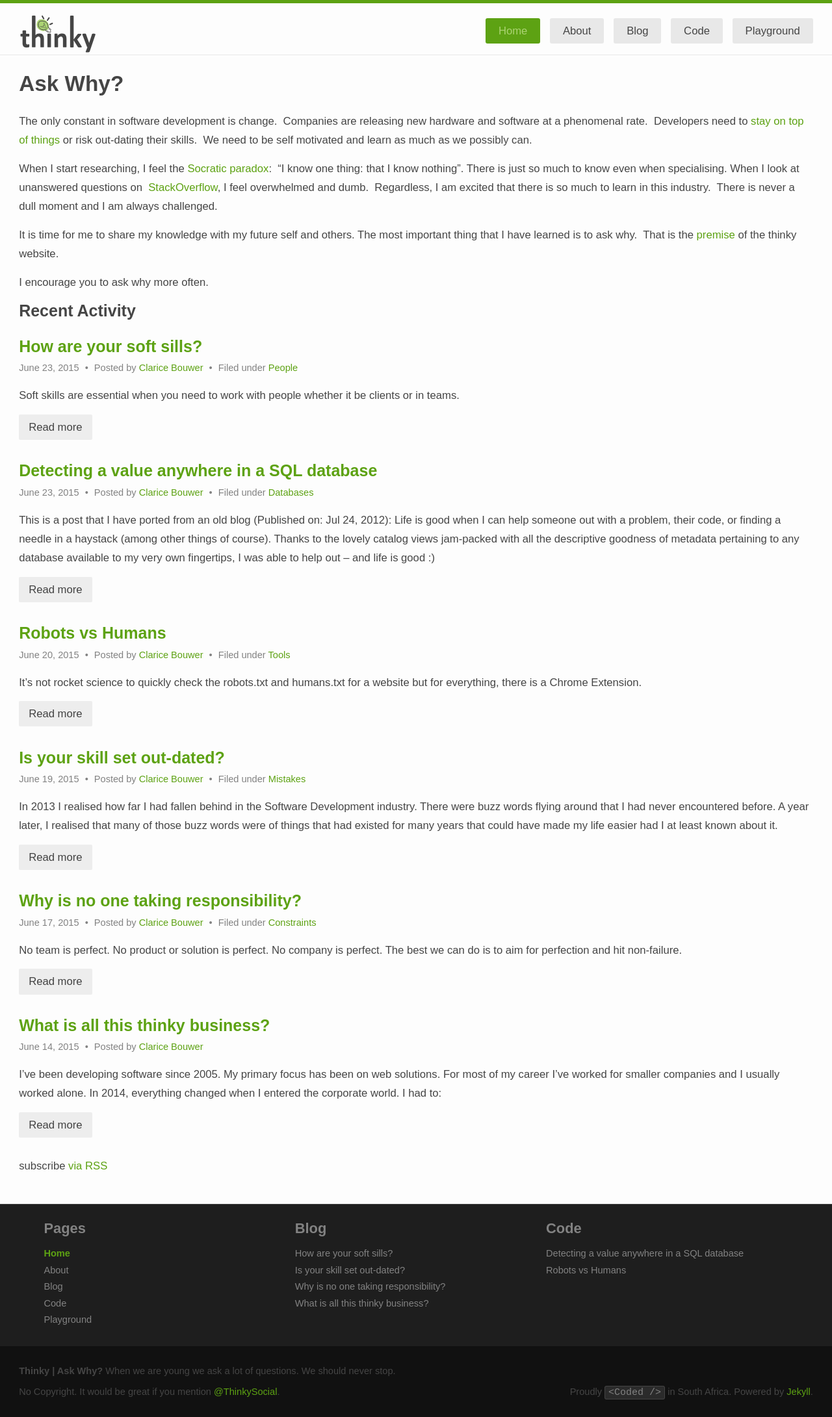
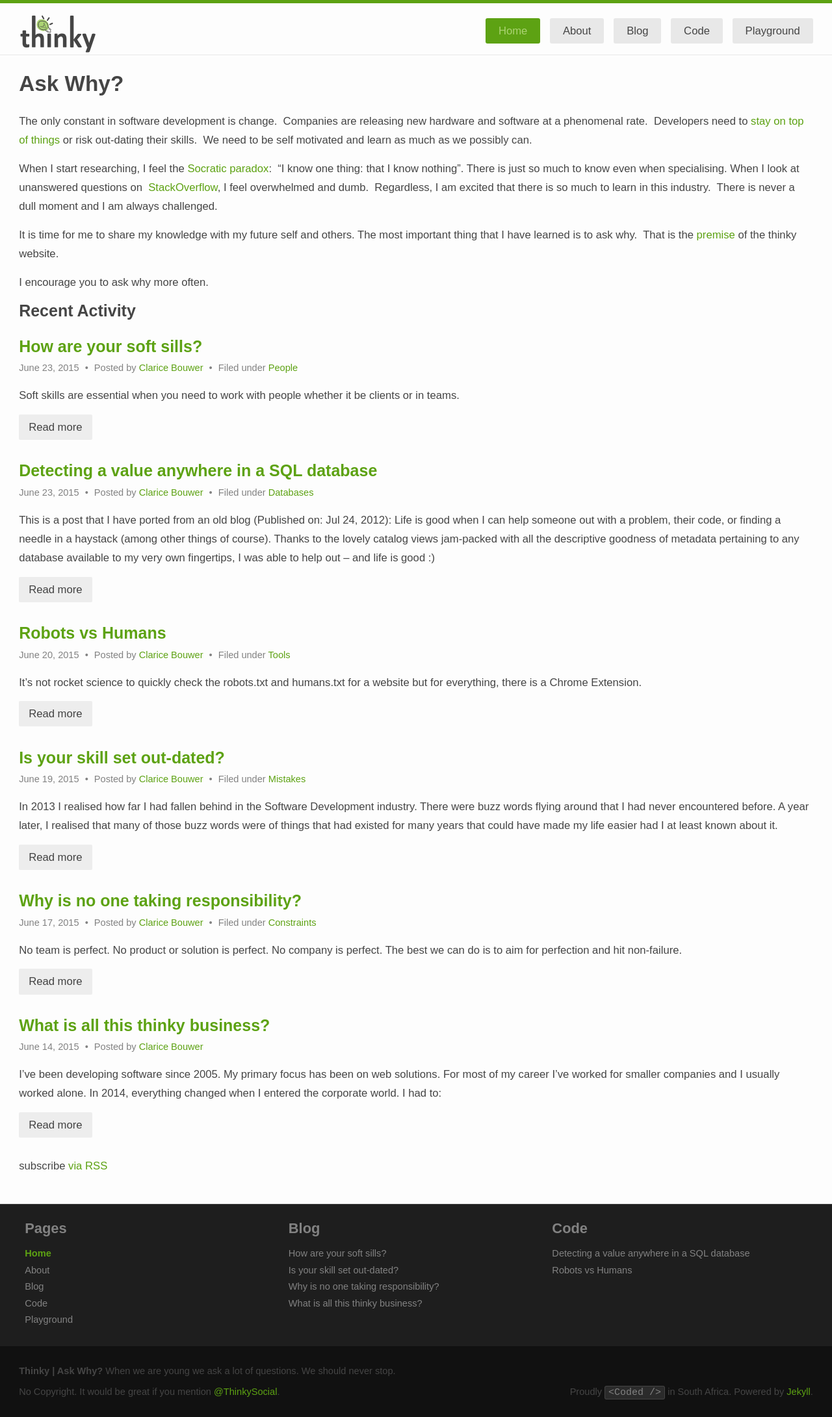
Before and after one commit to cbillowes/thinky, a Jekyll site: the page built from index.html, in a window 1280 px wide. Shown: the whole page at 65% size. Built offline with Jekyll 4.4.1, drawn with Linux system fonts in a browser that asks for light colours.

Commit message:
Fixed a minor styling bug with mega footer alignment.

```diff
--- a/_sass/_layout.scss
+++ b/_sass/_layout.scss
@@ -107,8 +107,7 @@
 */
 .site-mega-footer {
   background-color: lighten($footer-background-color, 5%);
-  padding: $spacing-unit;
-  padding-bottom: $spacing-unit / 2;
+  padding: $spacing-unit 0 $spacing-unit / 2 0;
   border-top: 1px solid $grey-color-dark;
 
   .footer-columns {
```
